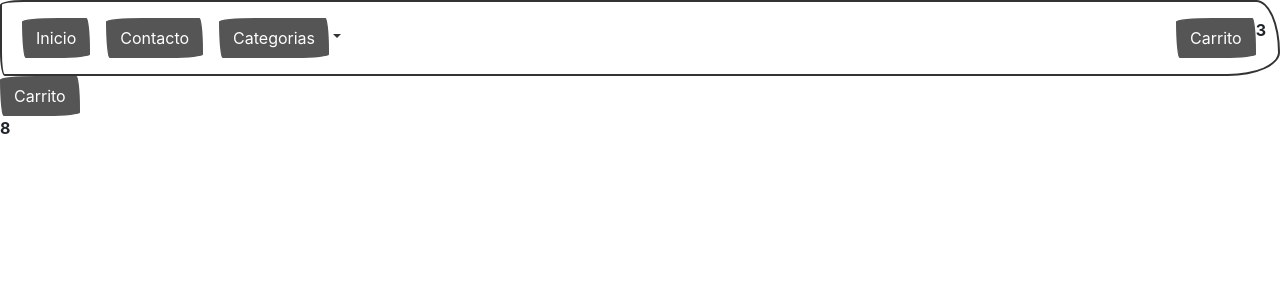
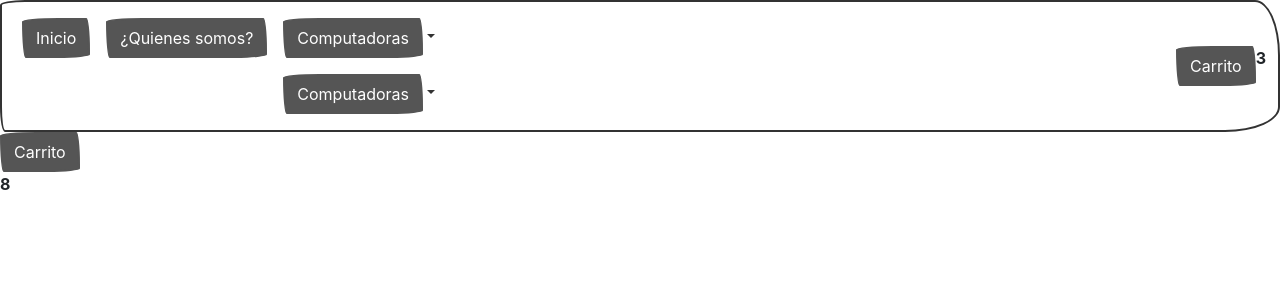
Before and after one commit to MiguelT21/PreEntregas-TorresCoronado, a React (Create React App) app: page / in a window 1280 px wide. Shown: the top 300 px of the page. Built offline with nearby package versions, Linux system fonts and the light colour scheme; a web font is replaced by a local one.

Commit message:
Borrador Pre entrega[x]

```diff
--- a/src/components/Navbar/Categorias/Categorias.jsx
+++ b/src/components/Navbar/Categorias/Categorias.jsx
@@ -4,15 +4,29 @@ const Categorias = () => {
   return (
 
       <li className="nav-item dropdown">
-            <a className="nav-link dropdown-toggle" href="#" role="button" data-bs-toggle="dropdown" aria-expanded="false"><button className="btn btn-dark">Categorias</button>
+            <a className="nav-link dropdown-toggle" href="#" role="button" data-bs-toggle="dropdown" aria-expanded="false"><button className="btn btn-dark">Computadoras</button>
 
             </a>
             <ul className="dropdown-menu">
               <li><a className="dropdown-item" href="#">Laptops</a></li>
-              <li><a className="dropdown-item" href="#">Computadoras</a></li>
-              <li><a className="dropdown-item" href="#">Celulares</a></li>
+              <li><a className="dropdown-item" href="#">Desktops</a></li>
+              <li><a className="dropdown-item" href="#">Smartphones</a></li>
             </ul>
+
+            <div>
+            <a className="nav-link dropdown-toggle" href="#" role="button" data-bs-toggle="dropdown" aria-expanded="false"><button className="btn btn-dark">Computadoras</button>
+
+              </a>
+              <ul className="dropdown-menu">
+                <li><a className="dropdown-item" href="#">Laptops</a></li>
+                <li><a className="dropdown-item" href="#">Desktops</a></li>
+                <li><a className="dropdown-item" href="#">Smartphones</a></li>
+              </ul>
+            </div>
+
           </li>
+
+
 
 
   );
--- a/src/components/Navbar/Secciones/Secciones.jsx
+++ b/src/components/Navbar/Secciones/Secciones.jsx
@@ -7,8 +7,9 @@ const Secciones = () => {
             <a className="nav-link active" aria-current="page" href="#"><button className="btn btn-dark">Inicio</button></a>
           </li>
           <li className="nav-item">
-            <a className="nav-link" href="#"><button className="btn btn-dark"> Contacto</button></a>
+            <a className="nav-link" href="#"><button className="btn btn-dark"> ¿Quienes somos?</button></a>
           </li>
+
     </>
   );
 }
```
